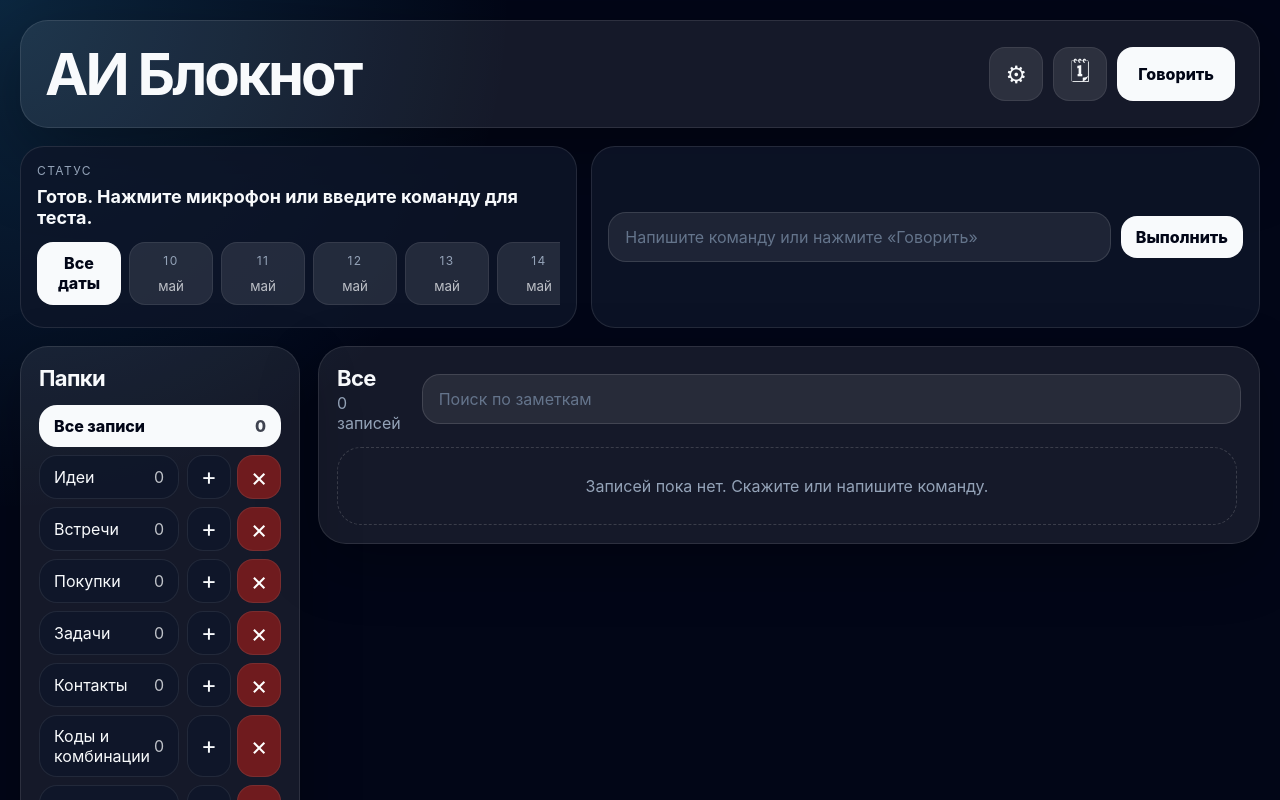
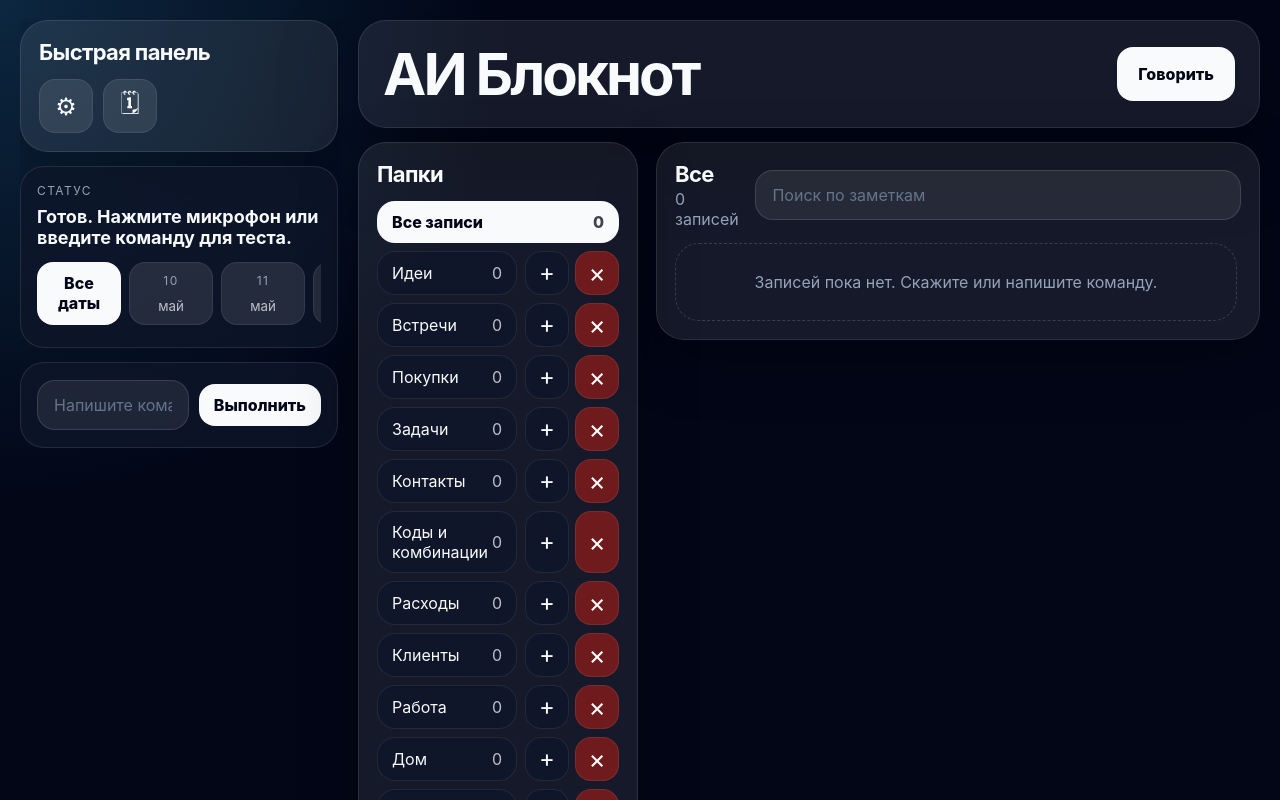
Before and after one commit to byrakov12345-hue/voice-notebook-vercel, a React (Vite) app: page / in a window 1280 px wide. Shown: the top 800 px of the page. Built offline with nearby package versions, Linux system fonts and the light colour scheme.

Commit message:
Rearrange notebook layout into left quick panel and right workspace

```diff
--- a/src/App.jsx
+++ b/src/App.jsx
@@ -2613,11 +2613,11 @@ export default function App() {
 
   return (
     <div className="app-shell">
-      <header className="hero">
-        <div>
-          <h1>АИ Блокнот</h1>
-        </div>
-        <div className="hero-actions">
+      <div className="workspace">
+        <aside className="left-rail">
+          <section className="panel quick-panel">
+            <h2>Быстрая панель</h2>
+            <div className="left-actions">
               <button
                 className="icon-button"
                 onClick={() => {
@@ -2644,6 +2644,41 @@ export default function App() {
               >
                 🗓
               </button>
+            </div>
+          </section>
+
+          <section className="status-grid left-status">
+            <div className="status-card wide">
+              <span>Статус</span>
+              <strong>{status}</strong>
+              {suggestedFolder ? <button onClick={() => openFolder(suggestedFolder, false)}>Открыть папку {suggestedFolder}</button> : null}
+              <div className="quick-date-strip">
+                <button className={!quickDateFilter ? 'active' : ''} onClick={() => showQuickDate('')}>Все даты</button>
+                {quickDateStrip.map(item => (
+                  <button
+                    key={item.key}
+                    className={quickDateFilter === item.isoDay ? 'active' : ''}
+                    onClick={() => showQuickDate(item.isoDay)}
+                  >
+                    <span>{item.day}</span>
+                    <small>{item.label}</small>
+                  </button>
+                ))}
+              </div>
+            </div>
+            <form className="manual" onSubmit={submitManual}>
+              <input value={command} onChange={e => setCommand(e.target.value)} placeholder="Напишите команду или нажмите «Говорить»" />
+              <button className="primary">Выполнить</button>
+            </form>
+          </section>
+        </aside>
+
+        <section className="right-stage">
+          <header className="hero right-hero">
+            <div>
+              <h1>АИ Блокнот</h1>
+            </div>
+            <div className="hero-actions">
               <button className={listening ? 'danger big' : 'primary big'} onClick={listening ? stopListening : startListening}>{listening ? 'Остановить' : 'Говорить'}</button>
             </div>
           </header>
@@ -2820,33 +2855,7 @@ export default function App() {
           </div>
         </section>
       ) : null}
-
-      <section className="status-grid">
-        <div className="status-card wide">
-          <span>Статус</span>
-          <strong>{status}</strong>
-          {suggestedFolder ? <button onClick={() => openFolder(suggestedFolder, false)}>Открыть папку {suggestedFolder}</button> : null}
-          <div className="quick-date-strip">
-            <button className={!quickDateFilter ? 'active' : ''} onClick={() => showQuickDate('')}>Все даты</button>
-            {quickDateStrip.map(item => (
-              <button
-                key={item.key}
-                className={quickDateFilter === item.isoDay ? 'active' : ''}
-                onClick={() => showQuickDate(item.isoDay)}
-              >
-                <span>{item.day}</span>
-                <small>{item.label}</small>
-              </button>
-            ))}
-          </div>
-        </div>
-        <form className="manual" onSubmit={submitManual}>
-          <input value={command} onChange={e => setCommand(e.target.value)} placeholder="Напишите команду или нажмите «Говорить»" />
-          <button className="primary">Выполнить</button>
-        </form>
-      </section>
-
-      <main className="layout">
+      <main className="layout right-layout">
         <aside className="panel folders">
           <h2>Папки</h2>
           <button className={selectedFolder === 'Все' ? 'folder active' : 'folder'} onClick={() => setSelectedFolder('Все')}>Все записи <span>{data.notes.length}</span></button>
@@ -2962,6 +2971,8 @@ export default function App() {
           </div>
         </section>
       </main>
+      </section>
+      </div>
     </div>
   );
 }
--- a/src/styles.css
+++ b/src/styles.css
@@ -13,10 +13,16 @@ button { border: 0; cursor: pointer; }
 button:disabled { cursor: not-allowed; opacity: 0.55; }
 
 .app-shell { max-width: 1500px; margin: 0 auto; padding: 20px; }
+.workspace { display: grid; grid-template-columns: 320px minmax(0, 1fr); gap: 18px; align-items: start; }
+.left-rail { position: sticky; top: 16px; display: grid; gap: 14px; max-height: calc(100vh - 32px); overflow: auto; padding-right: 2px; }
+.right-stage { min-width: 0; }
 .hero { display: flex; align-items: center; justify-content: space-between; gap: 20px; padding: 24px; border: 1px solid rgba(255,255,255,0.1); border-radius: 28px; background: rgba(255,255,255,0.08); box-shadow: 0 24px 80px rgba(0,0,0,0.35); }
 .hero h1 { margin: 0; font-size: clamp(30px, 5vw, 58px); line-height: 1; letter-spacing: -0.05em; }
 .hero-actions { display: flex; gap: 10px; flex-wrap: wrap; justify-content: flex-end; }
+.right-hero { margin-bottom: 14px; }
 .icon-button { width: 54px; min-width: 54px; min-height: 54px; padding: 0; font-size: 24px; }
+.quick-panel h2 { margin: 0 0 10px; font-size: 18px; }
+.left-actions { display: flex; gap: 10px; }
 
 .settings-panel { margin: 14px 0 18px; padding: 16px; border-radius: 24px; border: 1px solid rgba(255,255,255,0.1); background: rgba(15,23,42,0.78); }
 .settings-head { display: flex; justify-content: space-between; gap: 12px; align-items: center; margin-bottom: 12px; }
@@ -202,6 +208,7 @@ button.big { min-height: 54px; padding: 14px 20px; font-weight: 800; }
 
 .status-grid { display: grid; grid-template-columns: 1fr 1.2fr; gap: 14px; margin: 18px 0; }
 .status-grid > * { min-width: 0; }
+.left-status { grid-template-columns: 1fr; margin: 0; }
 .status-card, .manual { min-height: 86px; min-width: 0; padding: 16px; border-radius: 24px; border: 1px solid rgba(255,255,255,0.1); background: rgba(15,23,42,0.78); }
 .status-card { overflow: hidden; }
 .status-card span { display: block; text-transform: uppercase; letter-spacing: .12em; color: #94a3b8; font-size: 12px; margin-bottom: 8px; }
@@ -244,6 +251,7 @@ button.big { min-height: 54px; padding: 14px 20px; font-weight: 800; }
 .manual input::placeholder, .notes-head input::placeholder { color: #64748b; }
 
 .layout { display: grid; grid-template-columns: 280px minmax(0, 1fr); gap: 18px; align-items: start; }
+.right-layout { margin-top: 14px; }
 .panel { border: 1px solid rgba(255,255,255,0.1); border-radius: 28px; background: rgba(255,255,255,0.08); padding: 18px; box-shadow: 0 20px 60px rgba(0,0,0,0.28); }
 .panel h2 { margin: 0 0 14px; font-size: 22px; letter-spacing: -0.03em; }
 .folders { position: sticky; top: 16px; max-height: calc(100vh - 32px); overflow: auto; }
@@ -292,11 +300,14 @@ button.big { min-height: 54px; padding: 14px 20px; font-weight: 800; }
 .actions button { padding: 8px 11px; font-size: 14px; }
 .empty, .muted { color: #94a3b8; padding: 28px; text-align: center; border: 1px dashed rgba(255,255,255,0.16); border-radius: 24px; }
 @media (max-width: 1180px) {
+  .workspace { grid-template-columns: 280px minmax(0, 1fr); }
   .layout { grid-template-columns: 240px minmax(0, 1fr); }
 }
 
 @media (max-width: 820px) {
   .app-shell { padding: 12px; }
+  .workspace { grid-template-columns: 1fr; }
+  .left-rail { position: static; max-height: none; overflow: visible; }
   .hero { align-items: stretch; flex-direction: column; padding: 18px; }
   .hero-actions { justify-content: stretch; }
   .hero-actions button { flex: 1; }
```
Lines whose indentation alone changed are shown as unchanged.
